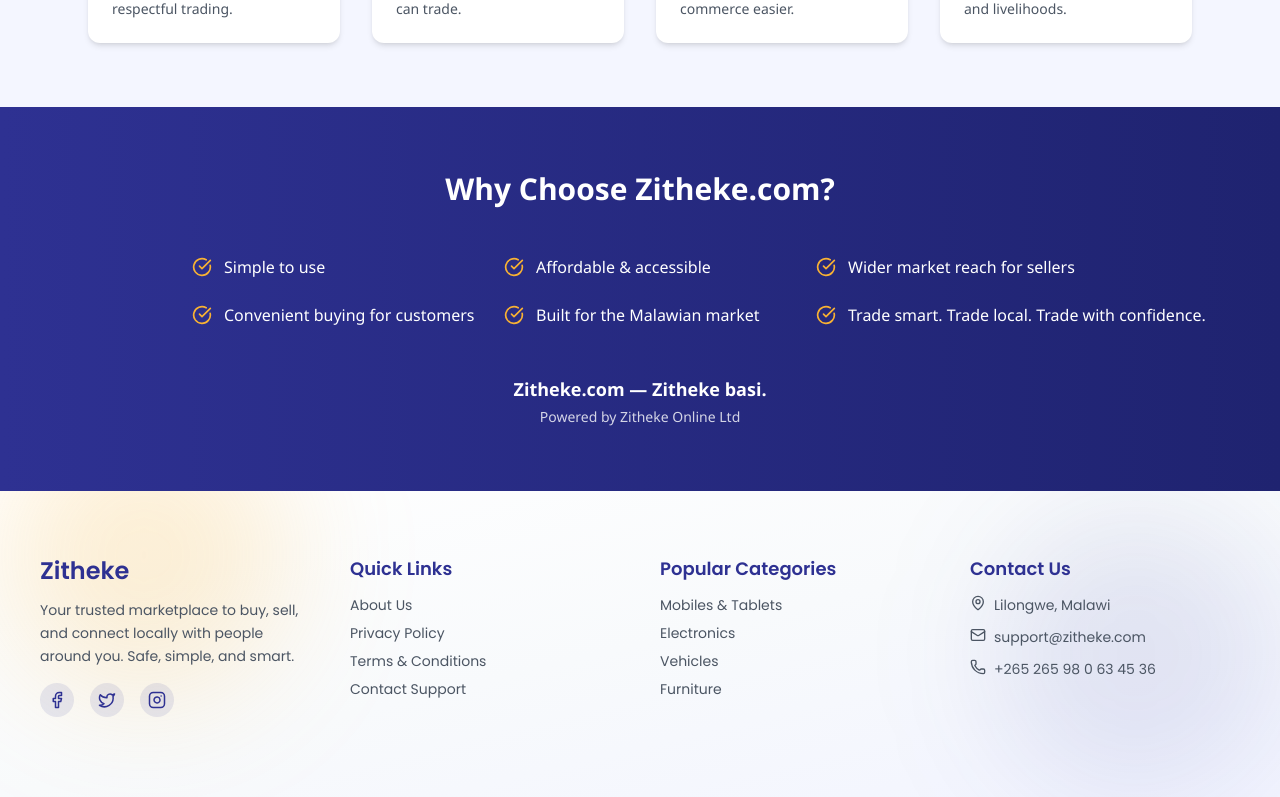
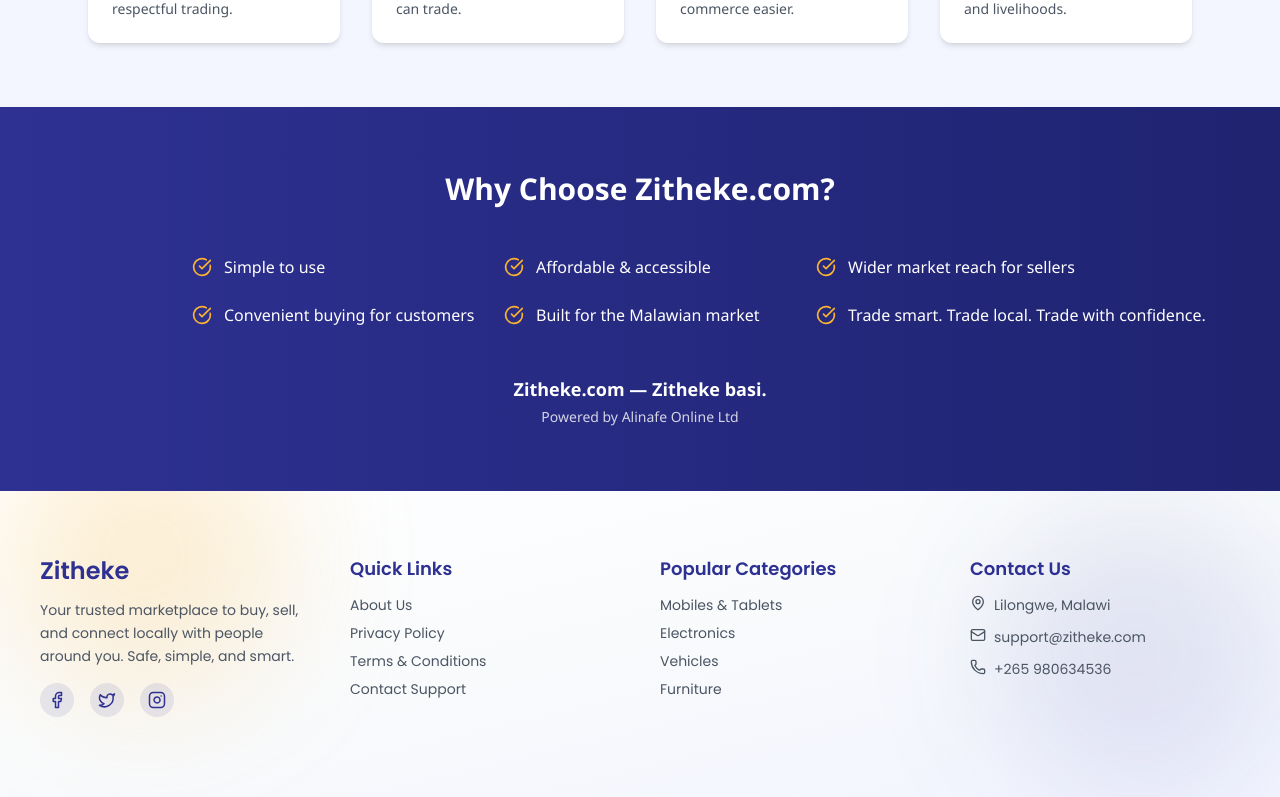
Before and after one commit to saurabh-945798/Zitheke, a React (Vite) app in the folder frontend/: page /about in a window 1280 px wide. Shown: the part 1370-2167 px from the top of the page. Built offline with nearby package versions, Linux system fonts and the light colour scheme; no server answers.

Commit message:
fix(admin): remove localhost, use /api/admin paths

```diff
--- a/frontend/src/Components/Footer/Footer.jsx
+++ b/frontend/src/Components/Footer/Footer.jsx
@@ -161,7 +161,7 @@
                 <Mail size={16} /> support@zitheke.com
               </li>
               <li className="flex gap-2">
-                <Phone size={16} /> +265 265 98 0 63 45 36
+                <Phone size={16} /> +265 980634536
               </li>
             </ul>
           </motion.div>
--- a/frontend/src/Components/Footercontent/About.jsx
+++ b/frontend/src/Components/Footercontent/About.jsx
@@ -199,7 +199,7 @@
       Zitheke.com — Zitheke basi.
     </p>
     <p className="mt-1 text-sm opacity-80">
-      Powered by Zitheke Online Ltd
+      Powered by Alinafe Online Ltd
     </p>
 
   </div>
```
